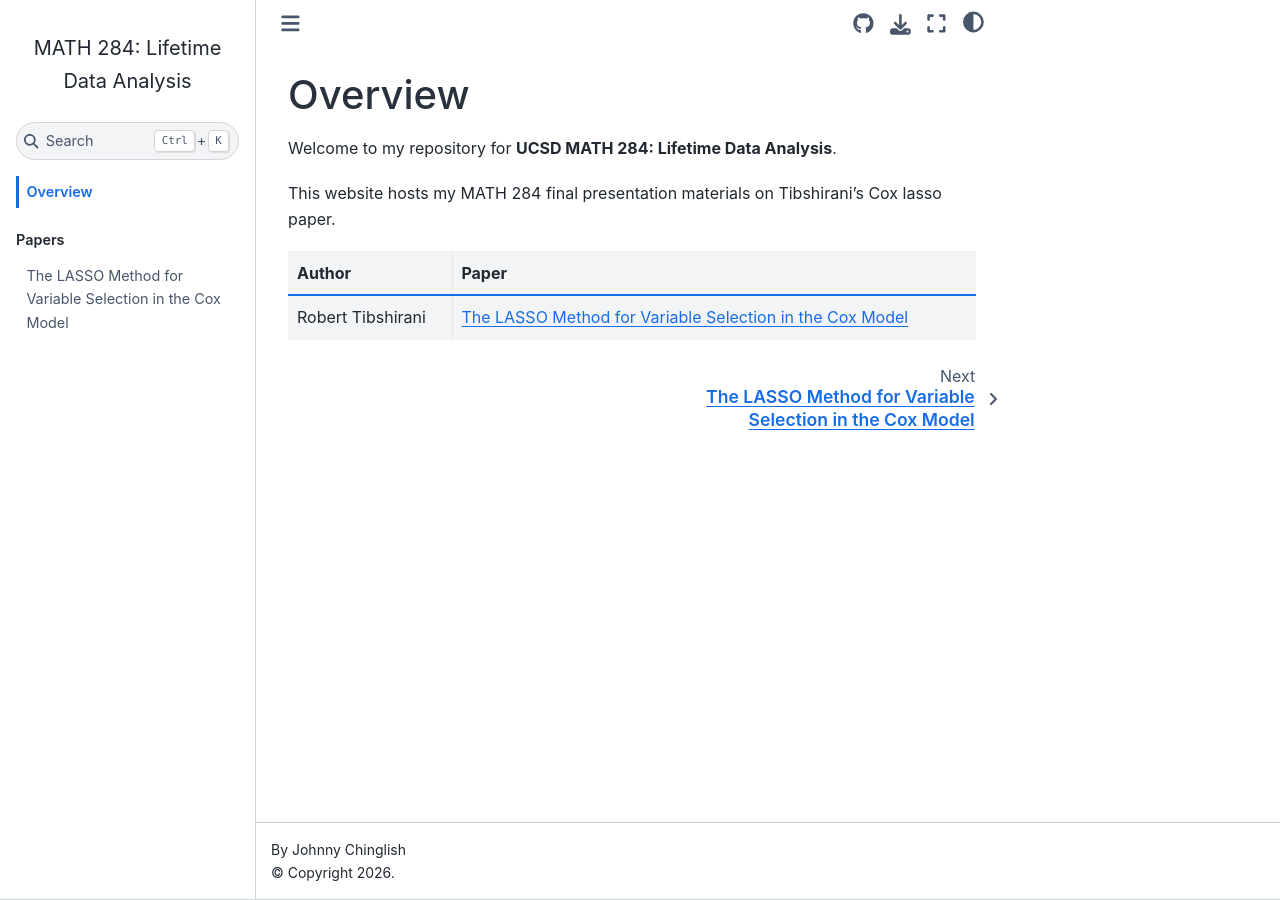
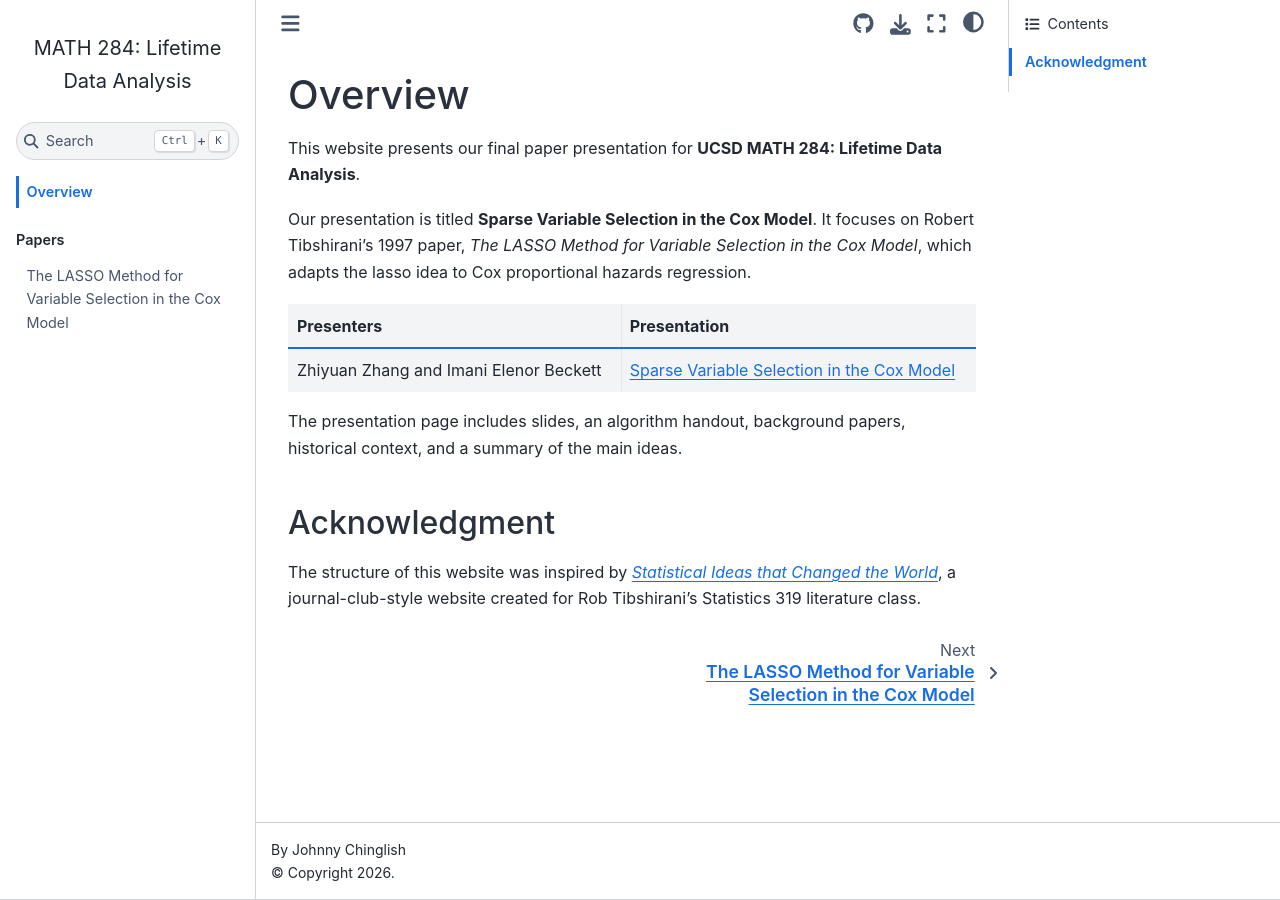
Before and after one commit to Johnny-Chinglish/MATH-284-Presentation, a Jupyter Book: the page built from index.md, in a window 1280 px wide. Built offline with Jupyter Book 1.0.4 settings and Sphinx 7.4.7 and the Sphinx Book theme 1.1.4, drawn with Linux system fonts in a browser that asks for light colours.

Commit message:
Add homepage acknowledgment

```diff
--- a/index.md
+++ b/index.md
@@ -1,9 +1,15 @@
 # Overview
 
-Welcome to my repository for **UCSD MATH 284: Lifetime Data Analysis**.
+This website presents our final paper presentation for **UCSD MATH 284: Lifetime Data Analysis**.
 
-This website hosts my MATH 284 final presentation materials on Tibshirani's Cox lasso paper.
+Our presentation is titled **Sparse Variable Selection in the Cox Model**. It focuses on Robert Tibshirani's 1997 paper, *The LASSO Method for Variable Selection in the Cox Model*, which adapts the lasso idea to Cox proportional hazards regression.
 
-| Author | Paper |
+| Presenters | Presentation |
 | --- | --- |
-| Robert Tibshirani | [The LASSO Method for Variable Selection in the Cox Model](paper1.md) |
+| Zhiyuan Zhang and Imani Elenor Beckett | [Sparse Variable Selection in the Cox Model](paper1.md) |
+
+The presentation page includes slides, an algorithm handout, background papers, historical context, and a summary of the main ideas.
+
+## Acknowledgment
+
+The structure of this website was inspired by [*Statistical Ideas that Changed the World*](https://ledaliang.github.io/journalclub/), a journal-club-style website created for Rob Tibshirani's Statistics 319 literature class.
```
